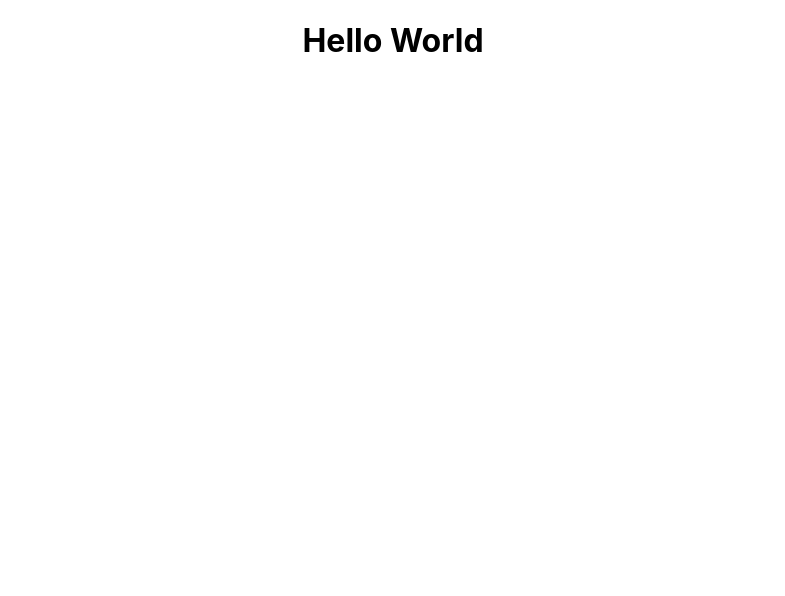
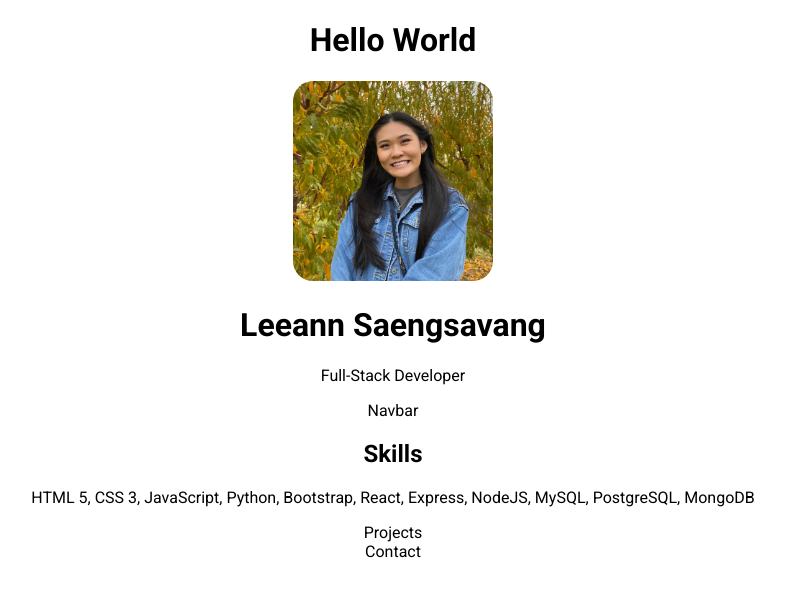
Before and after one commit to lsaengsavang/Portfolio, a React (Create React App) app: page / in a window 1280 px wide. Shown: the top 596 px of the page, without its empty margins (247-1032 px from the left). Built offline with nearby package versions, Linux system fonts and the light colour scheme.

Commit message:
Added About contents

```diff
--- a/public/index.html
+++ b/public/index.html
@@ -6,6 +6,9 @@
       content="Web site created using create-react-app"
     />
     <link rel="manifest" href="%PUBLIC_URL%/manifest.json" />
+    <link rel="preconnect" href="https://fonts.googleapis.com">
+    <link rel="preconnect" href="https://fonts.gstatic.com" crossorigin>
+    <link href="https://fonts.googleapis.com/css2?family=Roboto:ital,wght@0,100;0,300;0,400;0,500;0,700;0,900;1,100;1,300;1,400;1,500;1,700;1,900&display=swap" rel="stylesheet">
     <title>Leeann Saengsavang</title>
   </head>
   <body>
--- a/src/App.css
+++ b/src/App.css
@@ -1,38 +1,10 @@
 .App {
   text-align: center;
+  font-family: 'Roboto';
 }
 
-.App-logo {
-  height: 40vmin;
-  pointer-events: none;
+.about-image {
+  width: 200px;
+  height: auto;
+  border-radius: 20px;
 }
-
-@media (prefers-reduced-motion: no-preference) {
-  .App-logo {
-    animation: App-logo-spin infinite 20s linear;
-  }
-}
-
-.App-header {
-  background-color: #282c34;
-  min-height: 100vh;
-  display: flex;
-  flex-direction: column;
-  align-items: center;
-  justify-content: center;
-  font-size: calc(10px + 2vmin);
-  color: white;
-}
-
-.App-link {
-  color: #61dafb;
-}
-
-@keyframes App-logo-spin {
-  from {
-    transform: rotate(0deg);
-  }
-  to {
-    transform: rotate(360deg);
-  }
-}
--- a/src/App.js
+++ b/src/App.js
@@ -1,9 +1,19 @@
 import './App.css';
+import About from './components/About';
+import Contact from './components/Contact';
+import Navbar from './components/Navbar';
+import Projects from './components/Projects';
+import Skills from './components/Skills';
 
 function App() {
   return (
     <div className="App">
       <h1>Hello World</h1>
+      <About />
+      <Navbar />
+      <Skills />
+      <Projects />
+      <Contact />
     </div>
   );
 }
--- a/src/components/About.js
+++ b/src/components/About.js
@@ -1,9 +1,14 @@
 import React from 'react'
+import me from '../assets/me.jpg'
 
 function About() {
   return (
-    <div>About</div>
+    <div>
+        <img src={me} className="about-image" alt="Leeann"/>
+        <h1>Leeann Saengsavang</h1>
+        <p>Full-Stack Developer</p>
+    </div>
   )
 }
 
-export default About
+export default About;
--- /dev/null
+++ b/src/components/Navbar.js
@@ -0,0 +1,9 @@
+import React from 'react'
+
+function Navbar() {
+  return (
+    <div>Navbar</div>
+  )
+}
+
+export default Navbar
--- a/src/components/Projects.js
+++ b/src/components/Projects.js
@@ -1 +1,9 @@
-rfce
+import React from 'react'
+
+function Projects() {
+  return (
+    <div>Projects</div>
+  )
+}
+
+export default Projects
--- a/src/components/Skills.js
+++ b/src/components/Skills.js
@@ -2,7 +2,10 @@ import React from 'react'
 
 function Skills() {
   return (
-    <div>Skills</div>
+    <div>
+        <h2>Skills</h2>
+        <p>HTML 5, CSS 3, JavaScript, Python, Bootstrap, React, Express, NodeJS, MySQL, PostgreSQL, MongoDB </p>
+    </div>
   )
 }
 
```
Also changed, not shown: src/assets/me.jpg (added).
